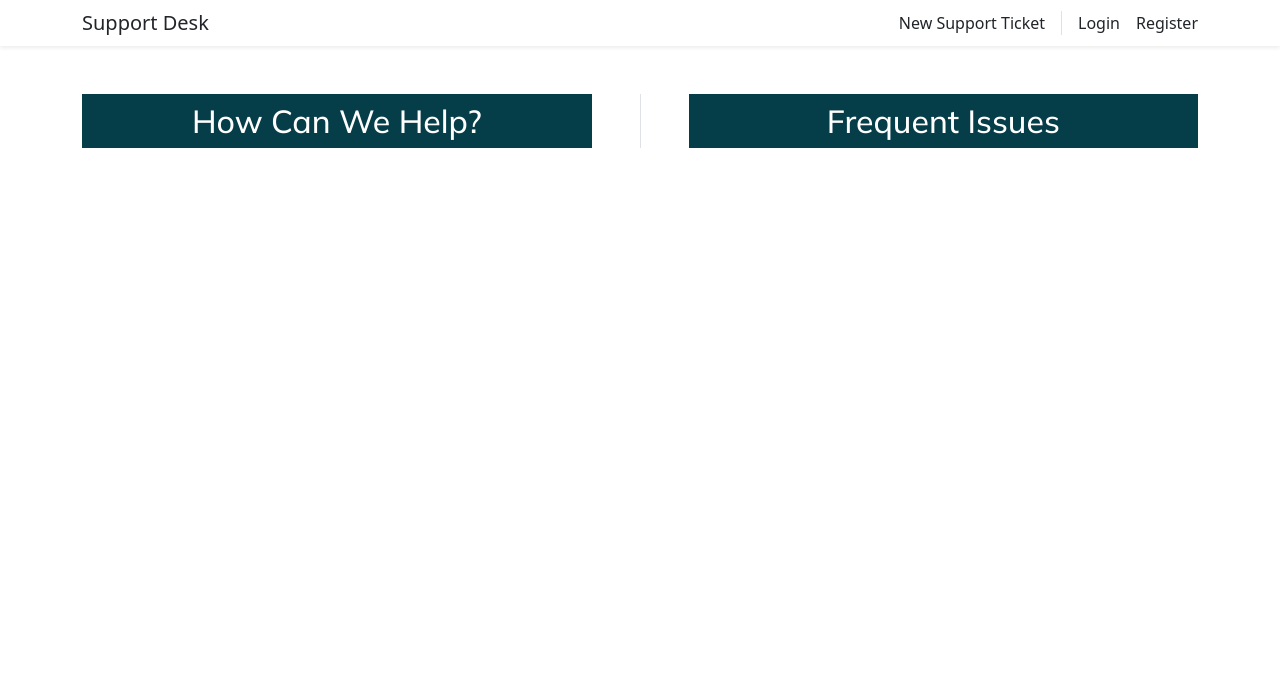
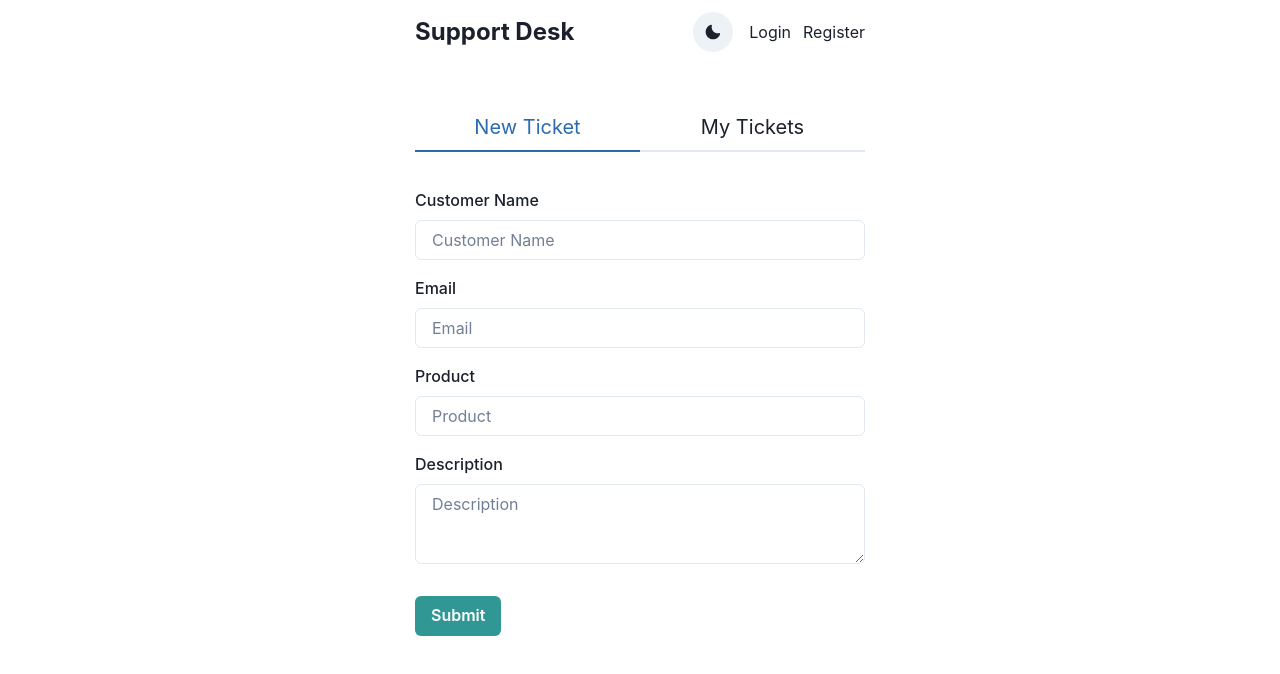
Before and after one commit to stephenbevis/supportticketapp, a React (Create React App) app in the folder frontend/: page / in a window 1280 px wide. Shown: the top 674 px of the page. Built offline with nearby package versions, Linux system fonts and the light colour scheme.

Commit message:
Installed Chakra

```diff
--- a/frontend/package.json
+++ b/frontend/package.json
@@ -4,12 +4,16 @@
   "proxy": "http://localhost:5000",
   "private": true,
   "dependencies": {
+    "@chakra-ui/icons": "^2.0.0",
+    "@chakra-ui/react": "^2.0.0",
+    "@emotion/react": "^11.9.0",
+    "@emotion/styled": "^11.8.1",
     "@reduxjs/toolkit": "^1.8.1",
     "@testing-library/jest-dom": "^5.16.4",
     "@testing-library/react": "^13.2.0",
     "@testing-library/user-event": "^14.1.1",
     "axios": "^0.27.2",
-    "bootstrap": "^5.1.3",
+    "framer-motion": "^6.3.3",
     "react": "^18.1.0",
     "react-dom": "^18.1.0",
     "react-redux": "^8.0.1",
--- /dev/null
+++ b/frontend/src/components/Container.jsx
@@ -0,0 +1,12 @@
+import React from 'react'
+
+// Chakra
+import { Box } from '@chakra-ui/react'
+
+const Container = ({children}) => {
+    return (
+        <Box w={['100%', '90%', '80%', '68%']} mx='auto'>{children}</Box>
+    )
+}
+
+export default Container
--- a/frontend/src/components/Header.jsx
+++ b/frontend/src/components/Header.jsx
@@ -1,6 +1,14 @@
-import { Link, useNavigate } from 'react-router-dom'
+// Imports
+import { Link as ReactLink, useNavigate } from 'react-router-dom'
 import { useSelector, useDispatch } from 'react-redux'
 import { logout, reset } from '../features/auth/authSlice'
+
+// Chakra
+import { Box, Flex, Spacer, Heading, Text, IconButton, useColorMode } from '@chakra-ui/react'
+import { MoonIcon, SunIcon } from '@chakra-ui/icons'
+
+// Components
+import Container from './Container'
 
 const Header = () => {
     const navigate = useNavigate()
@@ -14,28 +22,28 @@ const Header = () => {
         navigate('/login')
     }
 
+    const {colorMode, toggleColorMode} = useColorMode()
+
     return (
-        <header className='shadow-sm'>
-            <div className="container py-2">
-                <div className="row align-items-center">
-                    <div className="col">
-                        <Link to='/' className='text-dark text-decoration-none'><p className='mb-0 lead'>Support Desk</p></Link>
-                    </div>
+        <Box py='3'>
+            <Flex alignItems='center' maxW='450px' mx='auto'>
+                <ReactLink to='/' className='text-dark text-decoration-none'><Heading as='h1' fontSize='2xl'>Support Desk</Heading></ReactLink>
 
-                    <div className="col text-end">
-                        <nav>
-                            <ul className='mb-0'>
-                                <li className='d-inline-block border-end pe-3 me-3'>New Support Ticket</li>
-                                {user &&<li className='d-inline-block' style={{ cursor: 'pointer' }} onClick={onLogout}>Logout</li>}
-                                {user &&<li className='d-inline-block ms-3'><Link to='/profile' className='text-dark text-decoration-none'><i class="fa-solid fa-user-astronaut"></i> {user.firstname}</Link></li>}
-                                {!user && <li className='d-inline-block'><Link to='/login' className='text-dark text-decoration-none'>Login</Link></li>}
-                                {!user && <li className='d-inline-block ms-3'><Link to='/register' className='text-dark text-decoration-none'>Register</Link></li>}
-                            </ul>
-                        </nav>
-                    </div>
-                </div>
-            </div>
-        </header>
+                <Spacer />
+
+                <Flex alignItems='center'>
+                    <IconButton mr='4' icon={colorMode === 'light' ? <MoonIcon /> : <SunIcon /> } isRound='true' onClick={toggleColorMode} />
+
+                    {user && <ReactLink to='/profile'><i class="fa-solid fa-user-astronaut"></i> {user.firstname}</ReactLink>}
+
+                    {user && <Text onClick={onLogout} ml='3'>Logout</Text>}
+
+                    {!user && <ReactLink to='/login'>Login</ReactLink>}
+
+                    {!user && <Box ml='3'><ReactLink to='/register'>Register</ReactLink></Box>}
+                </Flex>
+            </Flex>
+        </Box>
     )
 }
 
--- a/frontend/src/pages/Home.jsx
+++ b/frontend/src/pages/Home.jsx
@@ -1,18 +1,77 @@
-import React from 'react'
+import React, { useState } from 'react'
+
+// Chakra
+import {chakra, Box, Tabs, TabList, Tab, TabPanels, TabPanel, FormControl, FormLabel, Input, Button, Text, Textarea } from '@chakra-ui/react'
 
 const Home = () => {
+    const [customerData, setCustomerData] = useState({
+        nameame: '',
+        email: '',
+        product: '',
+        description: ''
+    })
+
+    const categories = [
+        'New Ticket',
+        'My Tickets'
+    ]
+
+    const onSubmit = (e) => {
+        e.preventDefault()
+
+        console.log('Submit')
+    }
+
+    const handleInput = (e) => {
+        setCustomerData({
+            ...customerData,
+            [e.target.name]: e.target.value
+        })
+    }
+
+    const CreateTicket = () => {
+        return (
+            <chakra.form onSubmit={onSubmit} my='5'>
+                <FormControl mb='4'>
+                    <FormLabel htmlFor="name">Customer Name</FormLabel>
+                    <Input type="text" name='name' id='name' value={customerData && customerData.firstname} onInput={handleInput} placeholder='Customer Name' required />
+                </FormControl>
+
+                <FormControl mb='4'>
+                    <FormLabel htmlFor="email">Email</FormLabel>
+                    <Input type="email" name='email' id='email' value={customerData && customerData.email} onInput={handleInput} placeholder='Email' required />
+                </FormControl>
+
+                <FormControl mb='4'>
+                    <FormLabel htmlFor="product">Product</FormLabel>
+                    <Input type="text" name='product' id='product' value={customerData && customerData.product} onInput={handleInput} placeholder='Product' required />
+                </FormControl>
+
+
+                <FormLabel>Description</FormLabel>
+                <Textarea name='description' id='description' value={customerData && customerData.description} onInput={handleInput} placeholder='Description' mb='8' required />
+
+                <Button type='submit' colorScheme='teal'>Submit</Button>
+            </chakra.form>
+        )
+    }
+
     return (
-        <div className="container">
-            <div className="row">
-                <div className="col border-end pe-5">
-                    <h2 className='bg-info text-white text-center py-2 mb-0'>How Can We Help?</h2>
-                </div>
+        <Box maxW='450px' my='10' mx='auto'>
+            <Tabs>
+                <TabList>
+                    {categories.map(category => (
+                        <Tab fontSize='xl' w='100%'>{category}</Tab>
+                    ))}
+                </TabList>
 
-                <div className="col ps-5">
-                    <h2 className='bg-info text-white text-center py-2 mb-0'>Frequent Issues</h2>
-                </div>
-            </div>
-        </div>
+                <TabPanels>
+                    <TabPanel px='0'>
+                        <CreateTicket />
+                    </TabPanel>
+                </TabPanels>
+            </Tabs>
+        </Box>
     )
 }
 
--- a/frontend/src/pages/Login.jsx
+++ b/frontend/src/pages/Login.jsx
@@ -1,6 +1,9 @@
 // React
 import React, { useState, useEffect } from 'react'
 import { useNavigate } from 'react-router-dom'
+
+// Chakra
+import { Box, Heading, Text, FormControl, FormLabel, Input, Button, Spinner } from '@chakra-ui/react'
 
 // Toastify
 import { toast } from 'react-toastify'
@@ -51,25 +54,33 @@ const Login = () => {
         dispatch(login(userData))
     }
 
+    if(isLoading){
+        return (
+            <Box textAlign='center' mt='10'>
+                <Spinner size='xl' />
+            </Box>
+        )
+    }
+
     return (
-        <section aria-label='Login to an account' style={{ width: '100%', maxWidth: '325px', margin: '0 auto' }} className='border p-3'>
-            <h2 className='text-center'><i class="fa-solid fa-lock"></i> Login</h2>
-            <p className='lead text-center'>Login to Your Account</p>
+        <Box mx='auto' my='10' maxW='450px' border='1px' borderColor='gray.300' p='5'>
+            <Heading as='h2' textAlign='center' mb='2'><i class="fa-solid fa-lock"></i> Login</Heading>
+            <Text textAlign='center' color='gray.600' fontSize='xl' mb='5'>Login to Your Account</Text>
 
             <form onSubmit={onSubmit}>
-                <div class="mb-3">
-                    <label htmlFor="email" className='form-label'>Email</label>
-                    <input className='form-control' type="email" name='email' id='email' value={loginData && loginData.email} onInput={handleInput} placeholder='Email' required />
-                </div>
+                <FormControl mb='4'>
+                    <FormLabel htmlFor="email">Email</FormLabel>
+                    <Input type="email" name='email' id='email' value={loginData && loginData.email} onInput={handleInput} placeholder='Email' required />
+                </FormControl>
 
-                <div class="mb-4">
-                    <label htmlFor="password" className='form-label'>Password</label>
-                    <input className='form-control' type="password" name='password' id='password' value={loginData && loginData.password} onInput={handleInput} placeholder='Password' required />
-                </div>
+                <FormControl mb='8'>
+                    <FormLabel htmlFor="password">Password</FormLabel>
+                    <Input type="password" name='password' id='password' value={loginData && loginData.password} onInput={handleInput} placeholder='Password' required />
+                </FormControl>
 
-                <button className="btn btn-primary rounded-0 d-block w-100">Login</button>
+                <Button type='submit' colorScheme='teal'>Login</Button>
             </form>
-        </section>
+        </Box>
     )
 }
 
--- a/frontend/src/pages/Register.jsx
+++ b/frontend/src/pages/Register.jsx
@@ -1,6 +1,9 @@
 // React
 import React, { useState, useEffect } from 'react'
 import { useNavigate } from 'react-router-dom'
+
+// Chakra
+import { Box, Heading, Text, FormControl, FormLabel, Input, Button, Spinner } from '@chakra-ui/react'
 
 // Toastify
 import { toast } from 'react-toastify'
@@ -60,40 +63,48 @@ const Register = () => {
         }
     }
 
+    if(isLoading){
+        return (
+            <div className="text-center">
+                <Spinner />
+            </div>
+        )
+    }
+
     return (
-        <section aria-label='Register an account' style={{ width: '100%', maxWidth: '325px', margin: '0 auto' }} className='border p-3'>
-            <h2 className='text-center'><i class="fa-solid fa-user-astronaut"></i> Register</h2>
-            <p className='lead text-center'>Create an Account</p>
+        <Box mx='auto' my='10' maxW='450px' border='1px' borderColor='gray.300' p='5'>
+            <Heading as='h2' textAlign='center' mb='2'><i class="fa-solid fa-user-astronaut"></i> Register</Heading>
+            <Text textAlign='center' color='gray.600' fontSize='xl' mb='5'>Create An Account</Text>
 
             <form onSubmit={onSubmit}>
-                <div class="mb-3">
-                    <label htmlFor="firstname" className='form-label'>Firstname</label>
-                    <input className='form-control' type="text" name='firstname' id='firstname' value={registerData && registerData.firstname} onInput={handleInput} placeholder='Firstname' required />
-                </div>
+                <FormControl mb='4'>
+                    <FormLabel htmlFor="firstname">Firstname</FormLabel>
+                    <Input type="text" name='firstname' id='firstname' value={registerData && registerData.firstname} onInput={handleInput} placeholder='Firstname' required />
+                </FormControl>
 
-                <div class="mb-3">
-                    <label htmlFor="lastname" className='form-label'>Lastname</label>
-                    <input className='form-control' type="text" name='lastname' id='lastname' value={registerData && registerData.lastname} onInput={handleInput} placeholder='Lastname' required />
-                </div>
+                <FormControl mb='4'>
+                    <FormLabel htmlFor="lastname" className='form-label'>Lastname</FormLabel>
+                    <Input type="text" name='lastname' id='lastname' value={registerData && registerData.lastname} onInput={handleInput} placeholder='Lastname' required />
+                </FormControl>
 
-                <div class="mb-3">
-                    <label htmlFor="email" className='form-label'>Email</label>
-                    <input className='form-control' type="email" name='email' id='email' value={registerData && registerData.email} onInput={handleInput} placeholder='Email' required />
-                </div>
+                <FormControl mb='4'>
+                    <FormLabel htmlFor="email" className='form-label'>Email</FormLabel>
+                    <Input type="email" name='email' id='email' value={registerData && registerData.email} onInput={handleInput} placeholder='Email' required />
+                </FormControl>
 
-                <div class="mb-3">
-                    <label htmlFor="password" className='form-label'>Password</label>
-                    <input className='form-control' type="password" name='password' id='password' value={registerData && registerData.password} onInput={handleInput} placeholder='Password' required />
-                </div>
+                <FormControl mb='4'>
+                    <FormLabel htmlFor="password" className='form-label'>Password</FormLabel>
+                    <Input type="password" name='password' id='password' value={registerData && registerData.password} onInput={handleInput} placeholder='Password' required />
+                </FormControl>
 
-                <div class="mb-4">
-                    <label htmlFor="confirm-password" className='form-label'>Confirm Password</label>
-                    <input className='form-control' type="password" name='password2' id='confirm-password' value={registerData && registerData.password2} onInput={handleInput} placeholder='Confirm Password' required />
-                </div>
+                <FormControl mb='8'>
+                    <FormLabel htmlFor="confirm-password" className='form-label'>Confirm Password</FormLabel>
+                    <Input type="password" name='password2' id='confirm-password' value={registerData && registerData.password2} onInput={handleInput} placeholder='Confirm Password' required />
+                </FormControl>
 
-                <button className="btn btn-primary rounded-0 d-block w-100">Register</button>
+                <Button type='submit' colorScheme='teal'>Register</Button>
             </form>
-        </section>
+        </Box>
     )
 }
 
--- a/frontend/src/scss/custom.scss
+++ /dev/null
@@ -1,8 +0,0 @@
-@import url('https://fonts.googleapis.com/css2?family=Mulish:wght@500&display=swap');
-
-$primary: #094e8b;
-$info: #053d48;
-
-$headings-font-family: 'Mulish', sans-serif;
-
-@import "../../node_modules/bootstrap/scss/bootstrap";
```
Also changed, not shown: frontend/src/components/Spinner.jsx (added, +11 -0 lines), frontend/src/index.js (+5 -4 lines), 1 other file (tests, documents, lock files or other folders).
